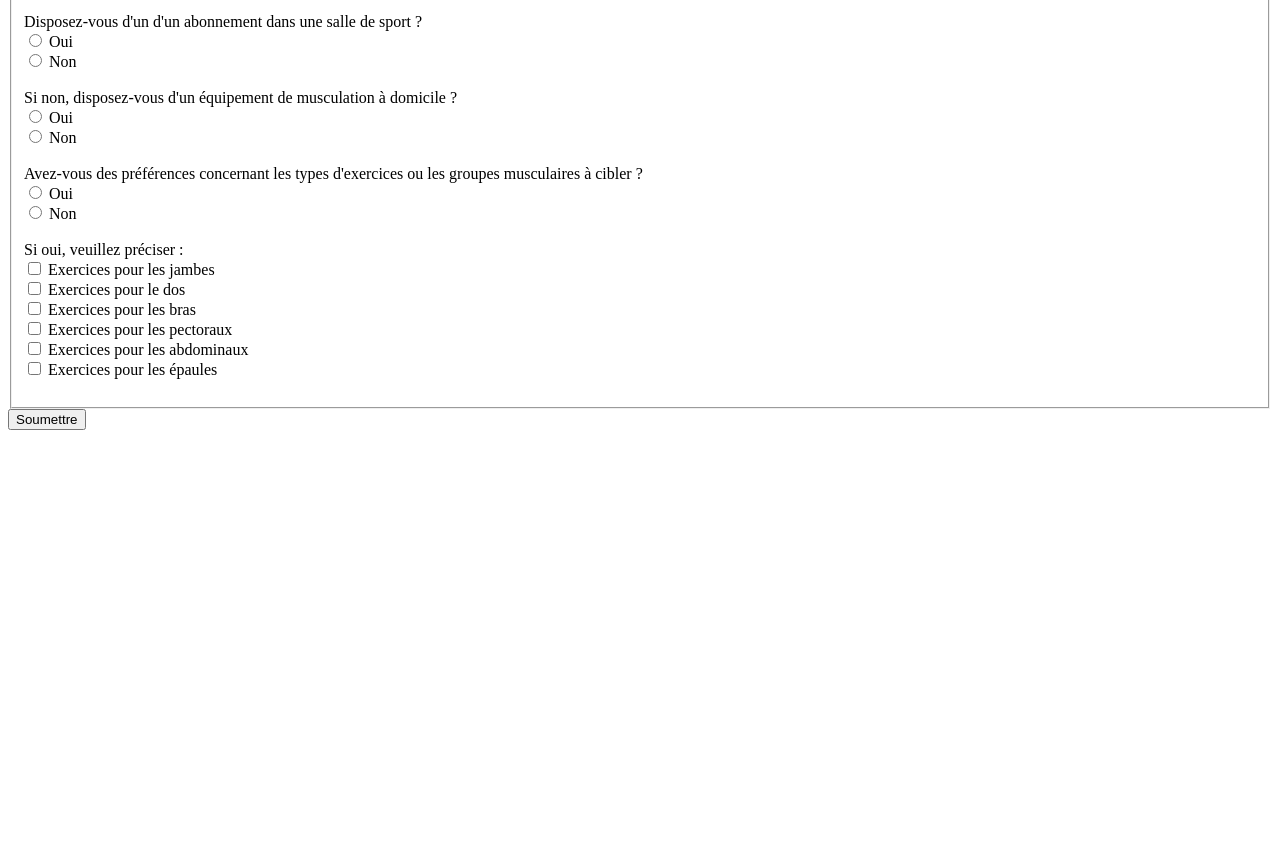
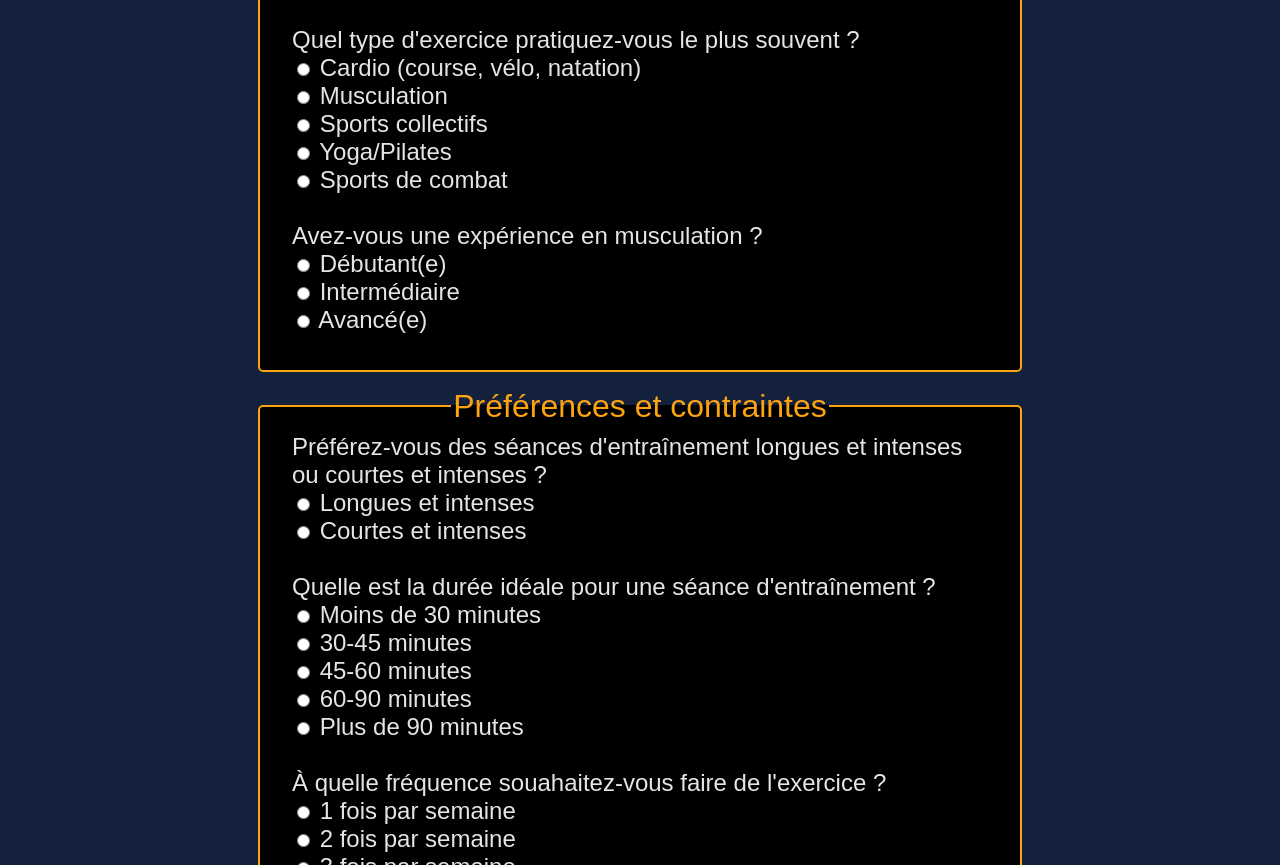
Before and after one commit to maxencevdg/sport-questionnaire, a plain HTML site: page index.html in a window 1280 px wide. Shown: the part 1935-2800 px from the top of the page. Before the commit the page ends 2373 px from the top, so only its background shows below. Drawn offline with Linux system fonts and the light colour scheme; a web font is replaced by a local one.

Commit message:
:lipstick: ADD :lipstick: some style and improve code

```diff
--- a/index.html
+++ b/index.html
@@ -7,12 +7,12 @@
     <title>fitness program</title>
   </head>
   <body>
+    <div class="formulaire">
       <h1>Questionnaire de Programme Sportif</h1>
 
       <form id="form-sport" method="post">
         <fieldset class="questionnaire">
           <legend>Informations générales</legend>
-        <br>
 
           <!-- age -->
           <label>Quel est votre âge ?</label><br>
@@ -61,9 +61,8 @@
         </fieldset>
 
         <!-- État de santé -->
-      <fieldset>
+        <fieldset class="questionnaire">
           <legend>État de santé</legend>
-        <br>
 
           <!-- antécédents médicaux -->
           <label>Avez-vous des antécédents médicaux ?</label><br>
@@ -88,8 +87,7 @@
           <label for="type-articulaire">Problèmes articulaires</label><br>
 
           <input type="checkbox" id="type-autre" name="type" value="Autre"/>
-        <label for="type-autre">Autre :</label>
-        <input type="text" id="type-autre-texte" name="type-autre-texte" placeholder="Précisez votre antécédent"/>
+          <label for="type-autre">Autre</label>
           <br><br>
 
           <!-- médicaments -->
@@ -131,15 +129,13 @@
           <label for="vegetalien">Végétalien(ne)</label><br>
 
           <input type="checkbox" id="precision-allergie-autre" name="precision-allergie" value="Autre"/>
-        <label for="precision-allergie-autre">Autre :</label>
-        <input type="text" id="allergie-autre-texte" name="allergie-autre-texte" placeholder="Précisez votre allergie ou restriction"/>
+          <label for="precision-allergie-autre">Autre</label>
           <br><br>
         </fieldset>
 
         <!-- Niveau d'activité physique -->
-      <fieldset>
+        <fieldset class="questionnaire">
           <legend>Niveau d'activité physique</legend>
-        <br>
 
           <!-- fréquence actuelle sport -->
           <label>À quelle fréquence faites-vous de l'exercice ?</label><br>
@@ -153,31 +149,28 @@
           <label for="frequence-actuelle-3-4">3-4 fois par semaine</label><br>
 
           <input type="radio" id="frequence-actuelle-5+" name="frequence-actuelle" value="5+ fois"/>
-        <label for="frequence-actuelle-5+">5 fois ou plus par semaine</label
-        ><br><br>
+          <label for="frequence-actuelle-5+">5 fois ou plus par semaine</label><br><br>
 
           <!-- type d'exercice pratiqué -->
-        <label>Quel type d'exercice pratiquez-vous le plus souvent ?</label
-        ><br>
+          <label>Quel type d'exercice pratiquez-vous le plus souvent ?</label><br>
           <input type="radio" id="exercice-pratique-cardio" name="exercice-pratique" value="Cardio (course, vélo, natation)"/>
-        <label for="exercice-pratique-cardio"
-          >Cardio (course, vélo, natation)</label
-        ><br>
+          <label for="exercice-pratique-cardio">
+            Cardio (course, vélo, natation)
+          </label><br>
 
           <input type="radio" id="exercice-pratique-musculation" name="exercice-pratique" value="Musculation"/>
           <label for="exercice-pratique-musculation">Musculation</label><br>
 
           <input type="radio" id="exercice-pratique-sports-collectifs" name="exercice-pratique" value="Sports collectifs"/>
-        <label for="exercice-pratique-sports-collectifs"
-          >Sports collectifs</label
-        ><br>
+          <label for="exercice-pratique-sports-collectifs">
+            Sports collectifs
+          </label><br>
 
           <input type="radio" id="exercice-pratique-yoga-pilates" name="exercice-pratique" value="Yoga/Pilates"/>
           <label for="exercice-pratique-yoga-pilates">Yoga/Pilates</label><br>
 
           <input type="radio" id="exercice-pratique-sports-combat" name="exercice-pratique" value="Sports de combat"/>
-        <label for="exercice-pratique-sports-combat">Sports de combat</label
-        ><br><br>
+          <label for="exercice-pratique-sports-combat">Sports de combat</label><br><br>
 
           <!-- expérience en musculation -->
           <label>Avez-vous une expérience en musculation ?</label><br>
@@ -192,14 +185,14 @@
         </fieldset>
 
         <!-- Préférences et contraintes -->
-      <fieldset>
+        <fieldset class="questionnaire">
           <legend>Préférences et contraintes</legend>
 
           <!-- séances d'entraînement -->
-        <label
-          >Préférez-vous des séances d'entraînement longues et intenses ou
-          courtes et intenses ?</label
-        ><br>
+          <label>
+            Préférez-vous des séances d'entraînement longues et intenses ou
+            courtes et intenses ?
+          </label><br>
           <input type="radio" id="seance-longue" name="seance" value="Longue"/>
           <label for="seance-longue">Longues et intenses</label><br>
 
@@ -207,9 +200,9 @@
           <label for="seance-courte">Courtes et intenses</label><br><br>
 
           <!-- durée idéale -->
-        <label
-          >Quelle est la durée idéale pour une séance d'entraînement ?</label
-        ><br>
+          <label>
+            Quelle est la durée idéale pour une séance d'entraînement ?
+          </label><br>
           <input type="radio" id="duree-moins-30" name="duree" value="30" required/>
           <label for="duree-moins-30">Moins de 30 minutes</label><br>
 
@@ -226,8 +219,7 @@
           <label for="duree-plus-90">Plus de 90 minutes</label><br><br>
 
           <!-- fréquence souhaitée sport -->
-        <label>À quelle fréquence souahaitez-vous faire de l'exercice ?</label
-        ><br>
+          <label>À quelle fréquence souahaitez-vous faire de l'exercice ?</label><br>
           <input type="radio" id="frequence-souhaitee-1" name="frequence-souhaitee" value="1" required/>
           <label for="frequence-souhaitee-1">1 fois par semaine</label><br>
 
@@ -247,13 +239,12 @@
           <label for="frequence-souhaitee-6">6 fois par semaine</label><br>
 
           <input type="radio" id="frequence-souhaitee-7" name="frequence-souhaitee" value="7" required/>
-        <label for="frequence-souhaitee-7">7 fois par semaine</label
-        ><br><br>
+          <label for="frequence-souhaitee-7">7 fois par semaine</label><br><br>
 
           <!-- abonnement -->
-        <label
-          >Disposez-vous d'un d'un abonnement dans une salle de sport ?</label
-        ><br>
+          <label>
+            Disposez-vous d'un d'un abonnement dans une salle de sport ?
+          </label><br>
           <input type="radio" id="abonnement-oui" name="abonnement" value="Oui"/>
           <label for="abonnement-oui">Oui</label><br>
 
@@ -261,10 +252,10 @@
           <label for="abonnement-non">Non</label><br><br>
 
           <!-- équipement pour sport à domicile -->
-        <label
-          >Si non, disposez-vous d'un équipement de musculation à domicile
-          ?</label
-        ><br>
+          <label>
+            Si non, disposez-vous d'un équipement de musculation à domicile
+            ?
+          </label><br>
           <input type="radio" id="equipement-oui" name="equipement" value="Oui"/>
           <label for="equipement-oui">Oui</label><br>
 
@@ -272,10 +263,10 @@
           <label for="equipement-non">Non</label><br><br>
 
           <!-- préférences exercices/groupes musculaires -->
-        <label
-          >Avez-vous des préférences concernant les types d'exercices ou les
-          groupes musculaires à cibler ?</label
-        ><br>
+          <label>
+            Avez-vous des préférences concernant les types d'exercices ou les
+            groupes musculaires à cibler ?
+          </label><br>
           <input type="radio" id="preferences-oui" name="preferences" value="Oui"/>
           <label for="preferences-oui">Oui</label><br>
 
@@ -294,20 +285,19 @@
           <label for="exercice-bras">Exercices pour les bras</label><br>
 
           <input type="checkbox" id="exercice-pectoraux" name="exercice" value="Exercices pour les pectoraux"/>
-        <label for="exercice-pectoraux">Exercices pour les pectoraux</label
-        ><br>
+          <label for="exercice-pectoraux">Exercices pour les pectoraux</label><br>
 
           <input type="checkbox" id="exercice-abdominaux" name="exercice" value="Exercices pour les abdominaux"/>
-        <label for="exercice-abdominaux">Exercices pour les abdominaux</label
-        ><br>
+          <label for="exercice-abdominaux">Exercices pour les abdominaux</label><br>
 
           <input type="checkbox" id="exercice-epaules" name="exercice" value="Exercices pour les epaules"/>
-        <label for="exercice-epaules">Exercices pour les épaules</label
-        ><br><br>
+          <label for="exercice-epaules">Exercices pour les épaules</label><br><br>
         </fieldset>
 
-      <input type="submit" value="Soumettre"/>
+        <input class="button" type="submit" value="Soumettre"/>
       </form>
+    </div>
+
     <script src="script.js"></script>
   </body>
 </html>
--- a/style.css
+++ b/style.css
@@ -0,0 +1,107 @@
+@import url('https://fonts.googleapis.com/css2?family=Genos&display=swap');
+
+body {
+    margin: 0;
+    padding: 0;
+    display: flex;
+    font-family: 'Genos', sans-serif;
+    justify-content: center;
+    font-size: 1rem;
+    background-color: #14213D;
+    color: #E5E5E5;
+}
+
+.formulaire {
+    width: 90%;
+    height: 100%;
+    display: flex;
+    flex-direction: column;
+    justify-content: center;
+    align-items: center;
+}
+
+.formulaire h1 {
+    text-align: center;
+    font-size: 3rem;
+    color: #FCA311;
+}
+
+.questionnaire {
+    box-sizing: border-box;
+    padding: 0.5rem 2rem;
+    margin-bottom: 1rem;
+    background-color: #000000;
+    border: #FCA311 2px solid;
+    border-radius: 5px;
+}
+
+fieldset legend {
+    font-size: 1.1rem;
+    color: #FCA311;
+    text-align: center;
+}
+
+fieldset input {
+    border: none;
+    cursor: pointer;
+}
+
+fieldset input:hover {
+    background-color: #FCA311;
+}
+
+input[type="radio"]:hover + label,
+input[type="checkbox"]:hover + label {
+    color: #FCA311;
+    cursor: pointer;
+}
+
+.button {
+    background-color: #000000;
+    color: #E5E5E5;
+    border: #FCA311 2px solid;
+    border-radius: 0.4rem;
+    font-size: 1.5rem;
+    font-weight: bold;
+    padding: 0.5rem 1.5rem;
+    margin-bottom: 1rem;
+    transition: ease-in-out 0.2s;
+}
+
+.button:hover {
+    cursor: pointer;
+    scale: 1.1;
+    background-color: #FCA311;
+    color: #000000;
+    border: #000000 2px solid;
+}
+
+@media screen and (min-width: 768px) {
+    body {
+        font-size: 1.5rem;
+    }
+
+    .formulaire {
+        width: 60%;
+    }
+
+    .formulaire h1 {
+        font-size: 4rem;
+    }
+
+    fieldset legend {
+        font-size: 2rem;
+    }
+}
+
+@media screen and (min-width: 1440px) {
+
+    .formulaire {
+        width: 40%;
+    }
+
+    fieldset legend {
+        font-size: 2.5rem;
+    }
+
+}
```
Lines whose indentation alone changed are shown as unchanged.
